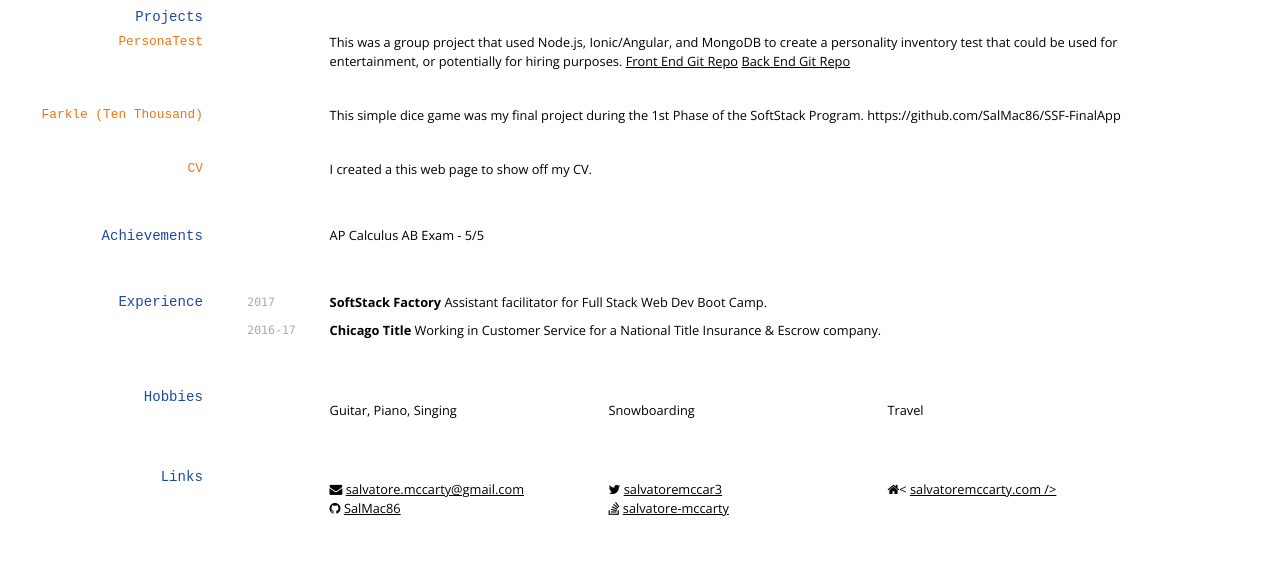
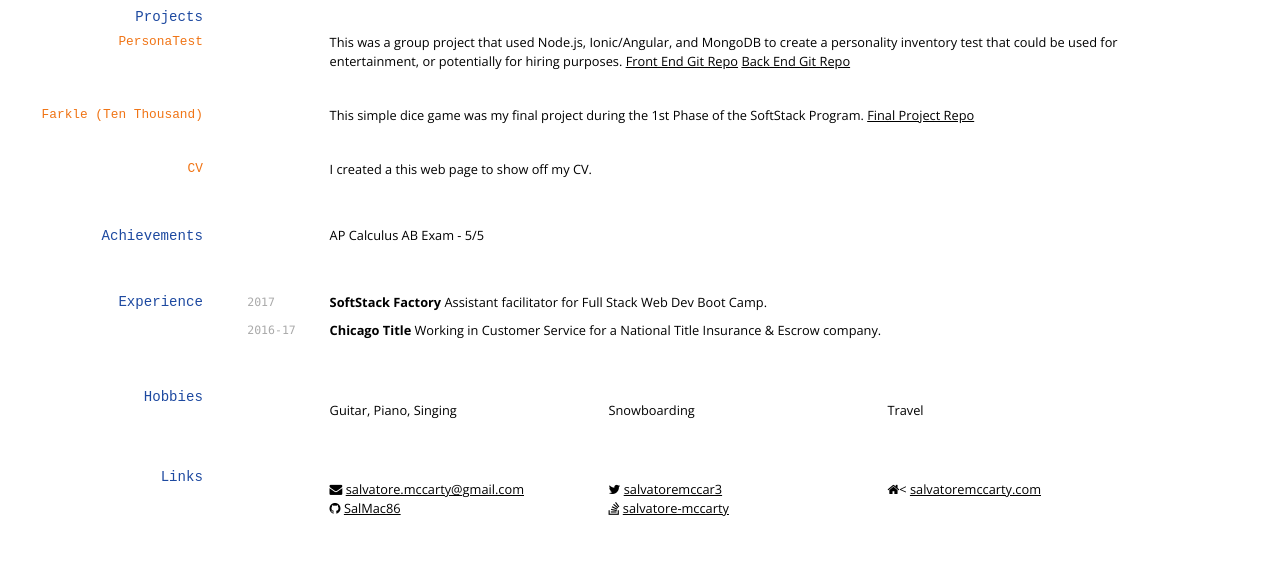
Before and after one commit to SalMac86/my-cv, a Jekyll site: the page built from index.md, in a window 1280 px wide. Shown: the part 584-1169 px from the top of the page. Built offline with Jekyll 4.4.1, drawn with Linux system fonts in a browser that asks for light colours; nearby versions of some CDN libraries.

Commit message:
Update index.md

```diff
--- a/index.md
+++ b/index.md
@@ -53,7 +53,7 @@ This was a group project that used Node.js, Ionic/Angular, and MongoDB to create
 ### Farkle (Ten Thousand)
 
 This simple dice game was my final project during the 1st Phase of the SoftStack Program.
-https://github.com/SalMac86/SSF-FinalApp
+<a href="https://github.com/SalMac86/SSF-FinalApp">Final Project Repo</a>
 
 ### CV
 
@@ -84,5 +84,5 @@ __Chicago Title__
 * <i class="fa fa-envelope"></i> <a href="mailto:">salvatore.mccarty@gmail.com</a><br />
 * <i class="fa fa-github"></i> <a href="http://github.com/SalMac86">SalMac86</a><br />
 * <i class="fa fa-twitter"></i> <a href="http://twitter.com/salvatoremccar3">salvatoremccar3</a><br />
-* <i class="fa fa-stack-overflow"></i> <a href="https://stackoverflow.com/users/6126907/salvatore-mccarty">salvatore-mccarty</a>
-* <i class="fa fa-home"></i>< <a href="http://salvatoremccarty.com">salvatoremccarty.com />
+* <i class="fa fa-stack-overflow"></i> <a href="https://stackoverflow.com/users/6126907/salvatore-mccarty">salvatore-mccarty</a><br />
+* <i class="fa fa-home"></i>< <a href="http://salvatoremccarty.com">salvatoremccarty.com</a>
```
